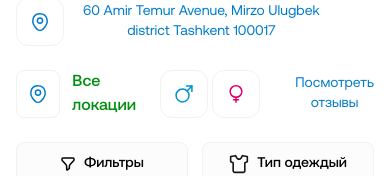
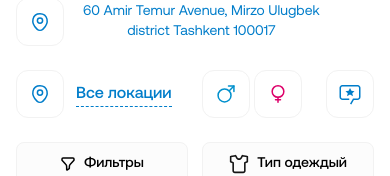
Before and after one commit to IsmoilKarimov/dressme_front_new, a React (Create React App) app: page /shopping_store/1 in a window 390 px wide. Shown: the part 584-760 px from the top of the page. Built offline with nearby package versions, Linux system fonts and the light colour scheme.

Commit message:
added new changes

```diff
--- a/src/assets/icons.js
+++ b/src/assets/icons.js
@@ -395,7 +395,7 @@ const LocationIcons = () => {
 const LocationColoursIcons = ({ colors }) => {
   return (
     <svg
-      className="locationIconChangeColor"
+      className="hover:text-borderWinter hover:bg-borderWinter"
       width="20"
       height="20"
       viewBox="0 0 20 20"
@@ -404,13 +404,13 @@ const LocationColoursIcons = ({ colors }) => {
     >
       <path
         d="M10 11.1917C11.4359 11.1917 12.6 10.0276 12.6 8.5917C12.6 7.15576 11.4359 5.9917 10 5.9917C8.56406 5.9917 7.4 7.15576 7.4 8.5917C7.4 10.0276 8.56406 11.1917 10 11.1917Z"
-        className="locationIconChangeColor"
+        className="border hover:border-borderWinter "
         stroke={colors}
         strokeWidth="1.5"
       />
       <path
         d="M3.01667 7.07484C4.65833 -0.141827 15.35 -0.133494 16.9833 7.08317C17.9417 11.3165 15.3083 14.8998 13 17.1165C11.325 18.7332 8.675 18.7332 6.99167 17.1165C4.69167 14.8998 2.05833 11.3082 3.01667 7.07484Z"
-        className="locationIconChangeColor"
+        className="hover:border-borderWinter "
         stroke={colors}
         strokeWidth="1.5"
       />
--- a/src/components/Home/Shop/ShoppingStoreOfficial/ShoppingStoreOfficialTop/ShoppingStoreOfficialTop.js
+++ b/src/components/Home/Shop/ShoppingStoreOfficial/ShoppingStoreOfficialTop/ShoppingStoreOfficialTop.js
@@ -1,4 +1,5 @@
 import { NavLink } from "react-router-dom";
+import "./Store.css"
 import { nike } from "../../../../../assets";
 import {
   ArrowTopIcons,
@@ -248,26 +249,26 @@ const ShoppingStoreOfficialTop = ({ name, openTab, setOpenTab,openTab2, setOpenT
                 </button>
               </action>
               {/* 3 */}
-              <action className="w-full md:w-[25%] flex items-center justify-end md:mr-5  mt-6 md:mt-0">
+              <action className="w-full md:w-[25%] flex items-center md:justify-end md:mr-5  mt-6 md:mt-0">
                 <div className="md:hidden flex w-fit">
                   <div className="w-fit h-fit flex items-center justify-center gap-y-1 cursor-pointer">
                     <NavLink
                       to="/delivery-points"
-                      className="flex items-center justify-center w-12 h-12 rounded-lg border border-searchBgColor cursor-pointer"
+                      className="flex items-center justify-center w-12 h-12 rounded-xl border border-searchBgColor cursor-pointer"
                     >
                       <span>
                         <LocationColoursIcons colors={"#007DCA"} />
                       </span>
                     </NavLink>
                     <p
-                      className={`${dressInfo?.TextColorSeason} ml-3 text-base not-italic font-AeonikProMedium`}
+                      className={`text-borderWinter border-b border-dashed border-borderWinter ml-3 text-base not-italic font-AeonikProMedium`}
                     >
                       {" "}
                       Все локации
                     </p>
                   </div>
                 </div>
-                <div className="flex items-center">
+                <div className="flex items-center ml-auto">
                   <button className="flex flex-shrink-0 items-center ml-auto justify-center border border-searchBgColor w-12 h-12 rounded-xl mr-1">
                     <ManGenIcons />
                   </button>
@@ -275,13 +276,18 @@ const ShoppingStoreOfficialTop = ({ name, openTab, setOpenTab,openTab2, setOpenT
                     <WomanGenIcons />
                   </button>
                   <div className="flex items-center justify-end">
-                    <button
+                    <div
                        onClick={e => {
                         e.preventDefault();
                         setOpenTab(!openTab);
                       }}
-                      className="w-[42%] min-w-min text-sm font-AeonikProRegular text-borderWinter ml-auto">Посмотреть отзывы</button>
-                    <button className="hidden md:flex items-center justify-center border border-searchBgColor w-[48px] h-[48px] rounded-xl ml-[10px] flex-shrink-0">
+                      className="w-[42%] min-w-min hidden md:block text-sm font-AeonikProRegular text-borderWinter ml-auto">Посмотреть отзывы</div>
+                    <button
+                      onClick={e => {
+                       e.preventDefault();
+                       setOpenTab(!openTab);
+                     }}
+                      className="flex items-center justify-center border border-searchBgColor w-[48px] h-[48px] rounded-xl ml-[24px] md:ml-[10px] flex-shrink-0">
                       <CommentStarIcon colors={"#007DCA"} />
                     </button>
                   </div>
@@ -293,7 +299,7 @@ const ShoppingStoreOfficialTop = ({ name, openTab, setOpenTab,openTab2, setOpenT
             <div className="w-fit flex gap-x-7 items-center">
               <NavLink to="#" className="w-fit h-fit flex flex-col items-center justify-center gap-y-1 cursor-pointer">
                 <p>
-                  <LocationColoursIcons colors={"#303030"} />
+                  <LocationColoursIcons className="locationIconChangeColor" colors={"#303030"} />
                 </p>
                 <p
                   className={`text-base not-italic font-AeonikProRegular  text-[#303030] hover:text-borderWinter`}
@@ -303,7 +309,7 @@ const ShoppingStoreOfficialTop = ({ name, openTab, setOpenTab,openTab2, setOpenT
               </NavLink>
               <NavLink to="#" className="w-fit h-fit flex flex-col items-center justify-center gap-y-1 cursor-pointer">
                 <p>
-                  <LocationColoursIcons colors={"#303030"}/>
+                  <LocationColoursIcons  className="locationIconChangeColor" colors={"#303030"}/>
                 </p>
                 <p
                   className={`text-base not-italic font-AeonikProRegular  text-[#303030] hover:text-borderWinter`}
@@ -313,7 +319,7 @@ const ShoppingStoreOfficialTop = ({ name, openTab, setOpenTab,openTab2, setOpenT
               </NavLink>
               <NavLink to="#" className="w-fit h-fit flex flex-col items-center justify-center gap-y-1 cursor-pointer">
                 <p>
-                  <LocationColoursIcons
+                  <LocationColoursIcons  className="locationIconChangeColor"
                     colors={"#303030"}
                   />
                 </p>
@@ -325,7 +331,7 @@ const ShoppingStoreOfficialTop = ({ name, openTab, setOpenTab,openTab2, setOpenT
               </NavLink>
               <NavLink to="#" className="w-fit h-fit flex flex-col items-center justify-center gap-y-1 cursor-pointer">
                 <p>
-                  <LocationColoursIcons colors={"#303030"} />
+                  <LocationColoursIcons  className="locationIconChangeColor" colors={"#303030"} />
                 </p>
                 <p
                   className={`text-base not-italic font-AeonikProRegular  text-[#303030] hover:text-borderWinter`}
@@ -335,7 +341,7 @@ const ShoppingStoreOfficialTop = ({ name, openTab, setOpenTab,openTab2, setOpenT
               </NavLink>
               <NavLink to="#" className="w-fit h-fit flex flex-col items-center justify-center gap-y-1 cursor-pointer">
                 <p>
-                  <LocationColoursIcons colors={"#303030"} />
+                  <LocationColoursIcons  className="locationIconChangeColor" colors={"#303030"} />
                 </p>
                 <p
                   className={`text-base not-italic font-AeonikProRegular  text-[#303030] hover:text-borderWinter`}
--- /dev/null
+++ b/src/components/Home/Shop/ShoppingStoreOfficial/ShoppingStoreOfficialTop/Store.css
@@ -0,0 +1,6 @@
+.locationIconChangeColor {
+    color: green;
+}
+.locationIconChangeColor:hover {
+    color: #007DCA;
+}
```
